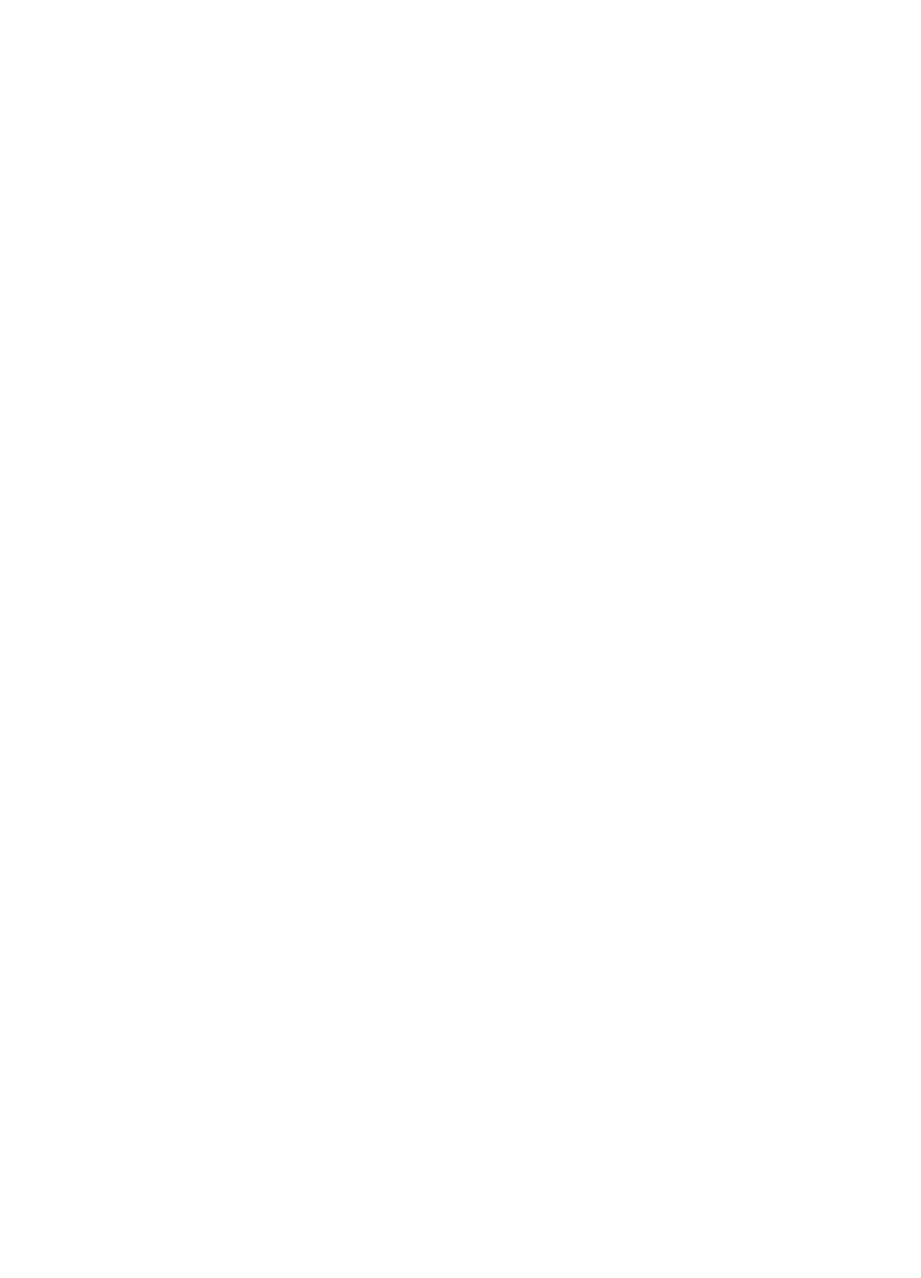
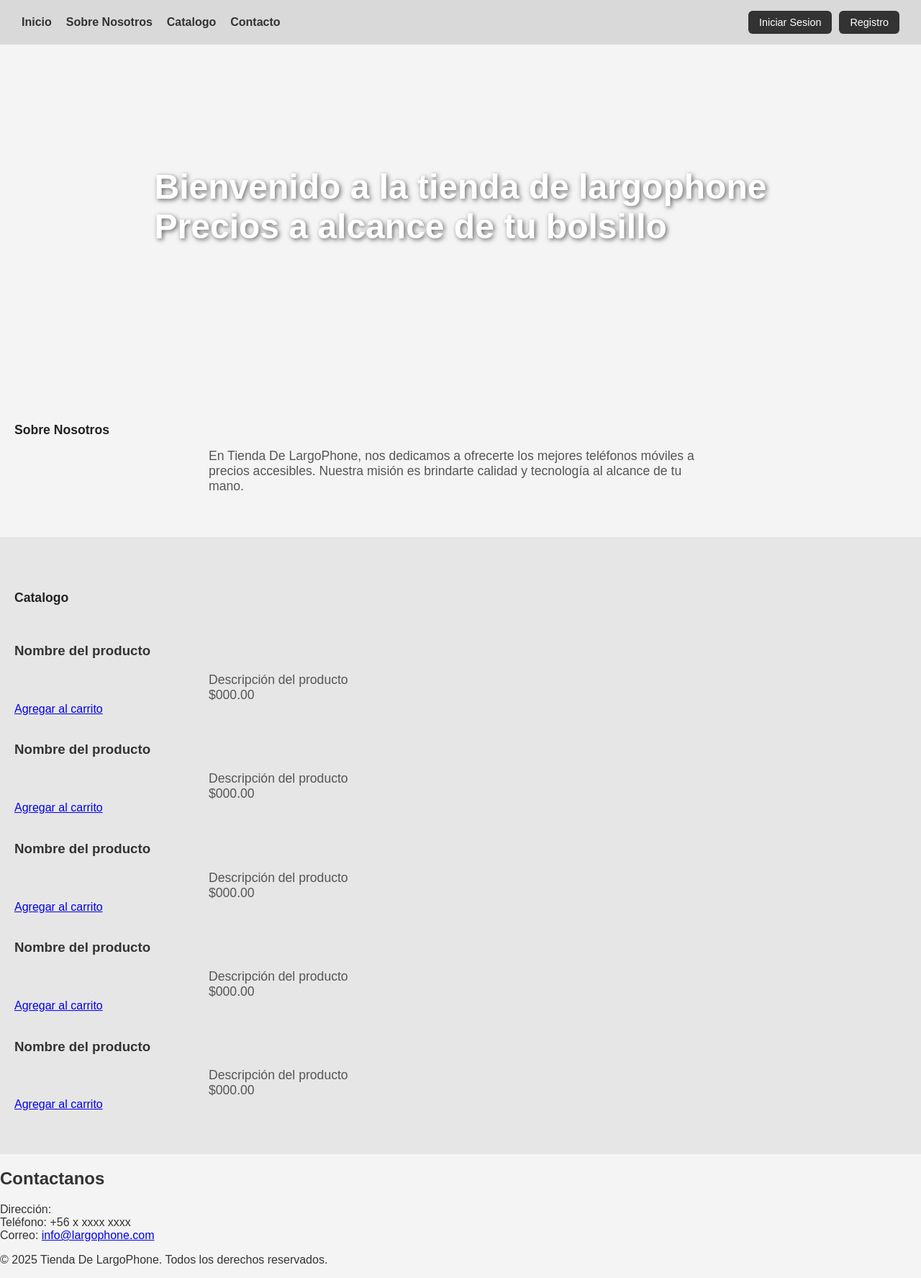
Before and after one commit to EnzoAyala/Herramientas_Desarrollo, a Flask app: page / in a window 1280 px wide. Before the commit the page is empty. Shown: the whole page at 72% size. Before the commit the page ends 800 px from the top, so only its background shows below. Run offline with Flask 3, Linux system fonts and the light colour scheme.

Commit message:
Prototipo de diseño y estructura en index

```diff
--- /dev/null
+++ b/static/css/index.css
@@ -0,0 +1,84 @@
+body{
+    margin: 0;
+    font-family: Arial, Helvetica, sans-serif;
+    background-color: #f4f4f4;
+    color: #333;
+    }
+
+/* Header */
+
+header{
+    background-color: #d9d9d9;
+    padding: 15px 30px;
+    display: flex;
+    justify-content: space-between;
+    align-items: center;
+    }
+
+header h2 {
+    margin: 0;
+    color:#222;
+    }
+
+nav {
+    display: flex;
+    gap: 20px;
+}
+
+nav a {
+    color: #333;
+    text-decoration: none;
+    font-weight: bold;
+}
+nav a:hover {
+    color: #555;
+}
+
+.auth-buttons {
+    display:flex ;
+    gap : 10px;
+}
+.auth-buttons a{
+    background-color: #333;
+    color: white;
+    padding: 8px 15px;
+    border-radius: 6px;
+    text-decoration: none;
+    font-size: 0.9rem
+}
+.auth-buttons a:hover{
+    background: #555;
+}
+
+/*Hero*/
+.hero{
+    background-color: #f4f4f4;
+    height: 450px;
+    display: flex;
+    align-items: center;
+    justify-content: center;
+    color: white;
+    text-shadow: 2px 2px 6px rgba(0, 0,0,0.6);
+
+}
+.hero h1{
+    font-size: 3rem;
+    font-weight: center;
+}
+
+/*Secciones*/
+.section{
+   padding: 60px 20px;
+    margin: center;
+}
+.section h2{
+    margin-bottom: 15px;
+    font-size: 1.1rem;
+    color: #222;
+}
+.section p{
+    max-width: 700px;
+    margin: auto;
+    font-size: 1.1rem;
+    color: #555;
+}
--- a/templates/index.html
+++ b/templates/index.html
@@ -4,8 +4,98 @@
     <meta charset="UTF-8">
     <meta name="viewport" content="width=device-width, initial-scale=1.0">
     <title>Tienda De LargoPhone</title>
+    <link rel="stylesheet" href="{{ url_for('static', filename='css/index.css') }}">
+
 </head>
 <body>
+    <header>
+        <nav>
+            <a href="index.html"> Inicio </a>
+            <a href="nosotros.html"> Sobre Nosotros </a>
+            <a href="catalogo.html"> Catalogo </a>
+            <a href="contacto.html"> Contacto </a>
+        </nav>
+        <div class="auth-buttons">
+            <a href="login.html"> Iniciar Sesion </a>
+            <a href="registro.html"> Registro </a>
+        </div>
 
+    </header>
+    <!-- Hero -->
+    <section class="hero">
+        <h1>Bienvenido a la tienda de largophone<br>
+        Precios a alcance de tu bolsillo</h1>
+    </section>
+
+    <!-- Sobre Nosotros -->
+    <section class="section">
+        <h2>Sobre Nosotros</h2>
+        <p>En Tienda De LargoPhone, nos dedicamos a ofrecerte los mejores
+            teléfonos móviles a precios accesibles. Nuestra misión es
+            brindarte calidad y tecnología al alcance de tu mano.</p>
+    </section>
+
+    <!-- Catalogo -->
+     <section class="section" id="catalogo" style="background-color: #e6e6e6 ;">
+        <h2>Catalogo</h2>
+        <div class="catalogo">
+            <!-- Productos 01 -->
+             <div class="producto">
+                <img scr="" alt="">
+                <h3>Nombre del producto</h3>
+                <p>Descripción del producto</p>
+                <p class="precio">$000.00</p>
+                <a href="#" class="btn">Agregar al carrito</a>
+            </div>
+            <!-- Productos 02 -->
+             <div class="producto">
+                <img scr="" alt="">
+                <h3>Nombre del producto</h3>
+                <p>Descripción del producto</p>
+                <p class="precio">$000.00</p>
+                <a href="#" class="btn">Agregar al carrito</a>
+            </div>
+            <!-- Productos 03 -->
+             <div class="producto">
+                <img scr="" alt="">
+                <h3>Nombre del producto</h3>
+                <p>Descripción del producto</p>
+                <p class="precio">$000.00</p>
+                <a href="#" class="btn">Agregar al carrito</a>
+            </div>
+            <!-- Productos 04 -->
+             <div class="producto">
+                <img scr="" alt="">
+                <h3>Nombre del producto</h3>
+                <p>Descripción del producto</p>
+                <p class="precio">$000.00</p>
+                <a href="#" class="btn">Agregar al carrito</a>
+            </div>
+            <!-- Productos 05 -->
+             <div class="producto">
+                <img scr="" alt="">
+                <h3>Nombre del producto</h3>
+                <p>Descripción del producto</p>
+                <p class="precio">$000.00</p>
+                <a href="#" class="btn">Agregar al carrito</a>
+            </div>
+     </section>
+
+
+    <!-- Contacto -->
+    <section class="contacto" id ="contacto">
+        <h2>Contactanos</h2>
+        <p> Dirección:             <br>
+            Teléfono: +56 x xxxx xxxx  <br>
+            Correo: <a href="mailto:info@largophone.com">info@largophone.com</a></p>
+
+    </section>
+
+
+    <!-- Footer -->
+    <footer>
+        <p>© 2025 Tienda De LargoPhone. Todos los derechos reservados.</p>
+
+    </footer>
 </body>
 </html>
```
Also changed, not shown: README.md, 1 other file.
